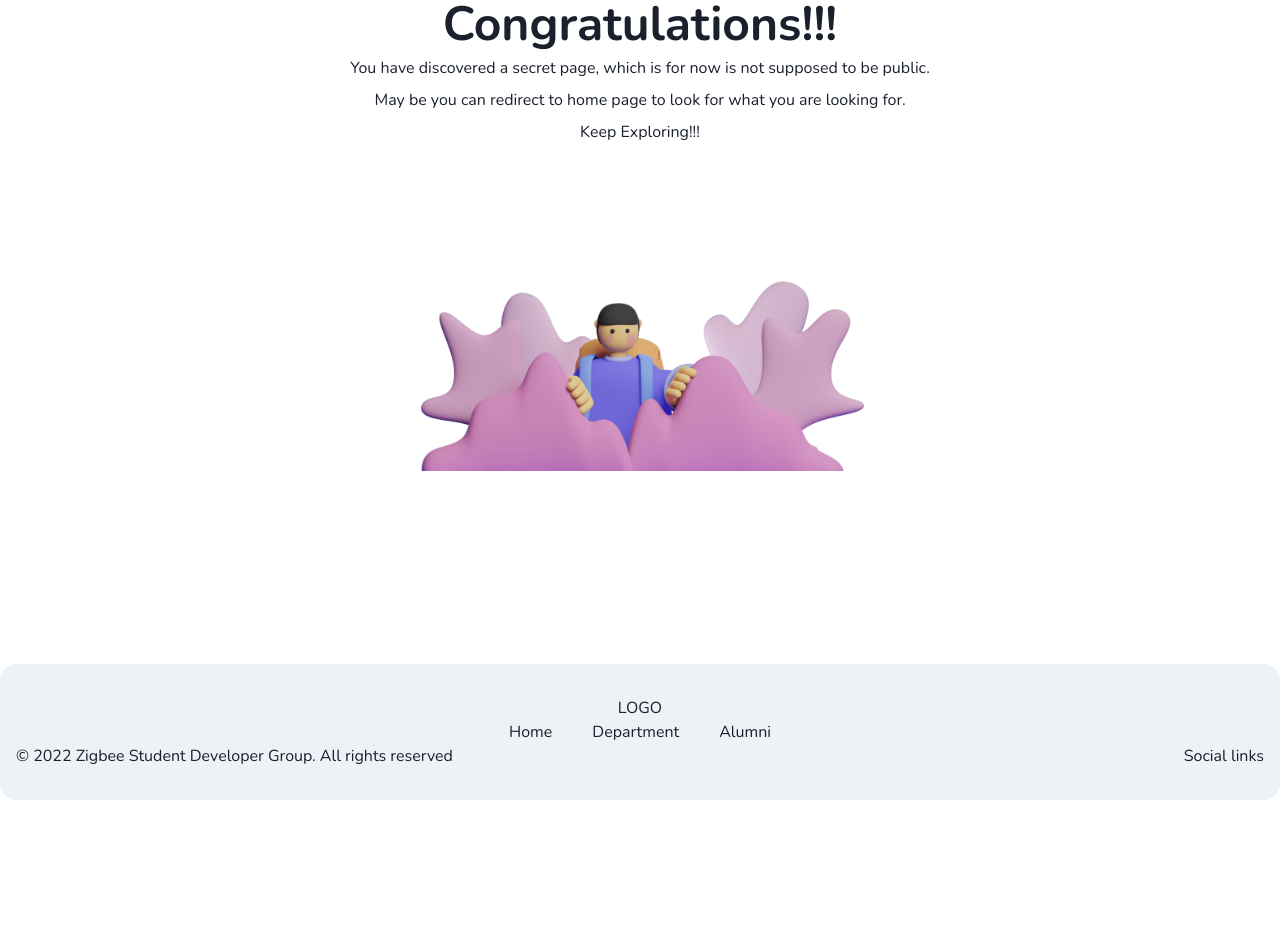
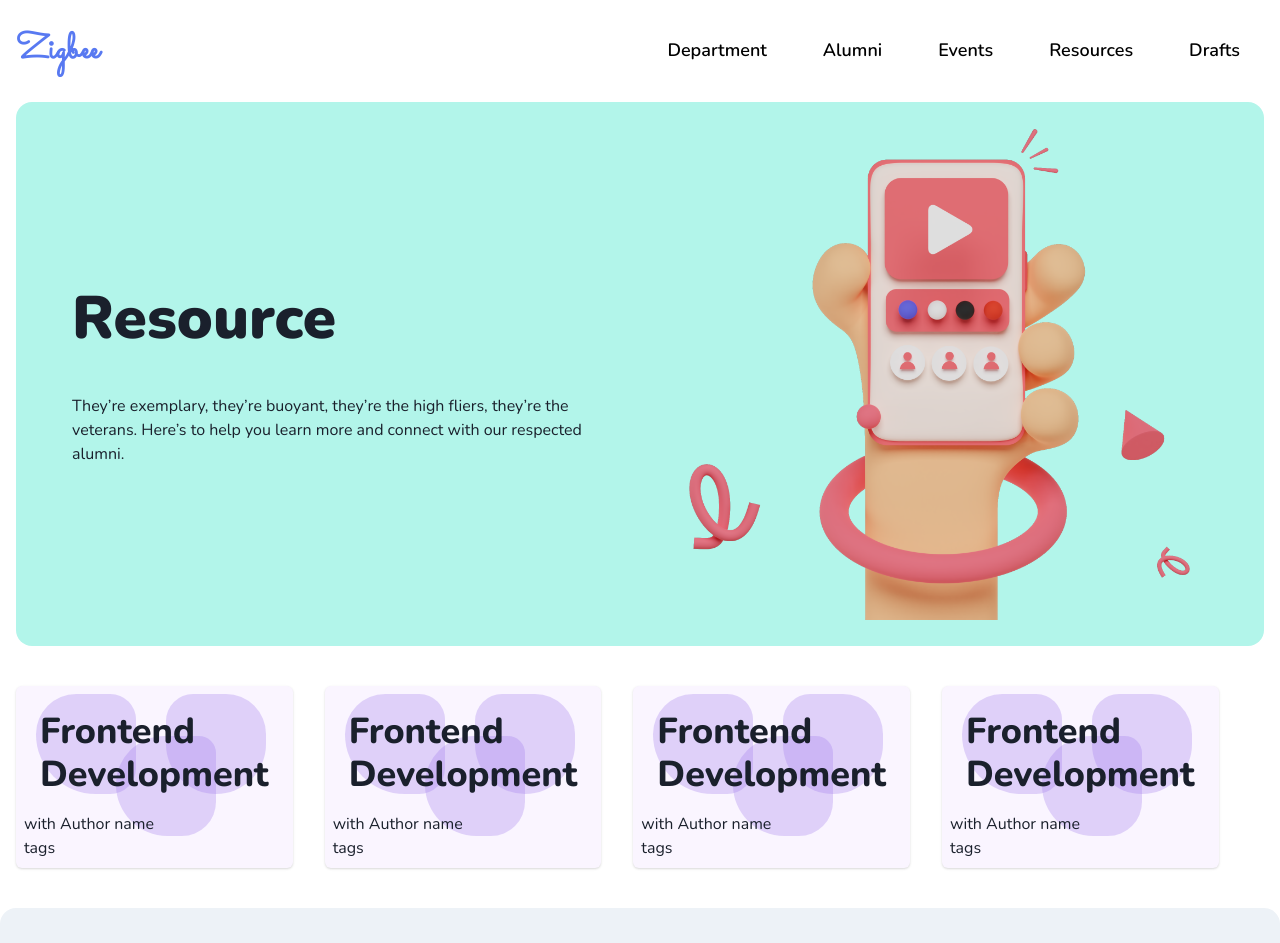
Before and after one commit to Zigbee-Student-Developers-Club/zigbee-2, a Next.js app: page /resources in a window 1280 px wide. Before the commit this address had no page. Shown: the top 943 px of the page. Before the commit the page ends 800 px from the top, so only its background shows below. Built offline with nearby package versions, Linux system fonts and the light colour scheme.

Commit message:
added resource page and updated logo

```diff
--- a/components/navbar/NavItemsGroup.tsx
+++ b/components/navbar/NavItemsGroup.tsx
@@ -13,6 +13,14 @@ const navItemsData = [
   {
     name: "Events",
     route: "/events",
+  },
+  {
+    name: "Resources",
+    route: "/resources",
+  },
+  {
+    name: "Drafts",
+    route: "/Drafts",
   },
 ];
 
--- a/components/navbar/Navbar.tsx
+++ b/components/navbar/Navbar.tsx
@@ -13,6 +13,7 @@ import {
   Spacer,
   Stack,
   Container,
+  Text,
 } from '@chakra-ui/react';
 import Link from 'next/link';
 import { HamburgerIcon } from '@chakra-ui/icons';
@@ -26,19 +27,18 @@ function Navbar() {
 
   return (
     <Container maxW={'7xl'}>
-      <Flex py='4'>
+      <Flex py='4' alignItems={'center'}>
         <Link href='/'>
-          <Button
-            variant='ghost'
-            colorScheme='blue'
+          <Text
+            fontWeight={"black"}
             color='#5879f1'
-            size={'xl'}
             className='logo'
             py='8px'
             pr={'16px'}
+            fontSize="4xl"
           >
             Zigbee
-          </Button>
+          </Text>
         </Link>
         <Spacer />
         {isMobile ? (
--- /dev/null
+++ b/components/resource/ResourceCard.tsx
@@ -0,0 +1,19 @@
+import { Box, Card, Heading, Text } from "@chakra-ui/react"
+import ResourceCardStyles from "./resourceCard.module.css"
+
+export default function ResourceCard(){
+  return (
+    <Card p="2" m="auto" bg="purple.50" className={ResourceCardStyles.card}>
+        <div className={ResourceCardStyles.card_hero}>
+            <Box bg="purple.400" opacity={"0.3"}  className={`${ResourceCardStyles.blob} ${ResourceCardStyles.blob1}`}></Box>
+            <Box bg="purple.400" opacity={"0.3"}  className={`${ResourceCardStyles.blob} ${ResourceCardStyles.blob2}`}></Box>
+            <Box bg="purple.400" opacity={"0.3"}  className={`${ResourceCardStyles.blob} ${ResourceCardStyles.blob3}`}></Box>
+            <Heading fontWeight={"extrabold"} className={ResourceCardStyles.card_heading}>Frontend Development</Heading>
+        </div>
+        <div className={ResourceCardStyles.card_content}>
+            <Text> with Author name</Text>
+            <Text>tags</Text>
+        </div>
+    </Card>
+  )
+}
--- /dev/null
+++ b/components/resource/resourceCard.module.css
@@ -0,0 +1,40 @@
+.card {
+  z-index: 0;
+  overflow: hidden;
+}
+
+.card_heading {
+  padding: 1rem;
+  position: relative;
+}
+
+.blob {
+  height: 100px;
+  width: 100px;
+  position: absolute;
+  /* opacity: 0.3; */
+  z-index: -1;
+  border-radius: 50%;
+  transition: transform .3s;
+}
+
+.card:hover .blob {
+
+  transform: scale(1.3);
+}
+
+.blob1 {
+  left: 20px;
+  border-radius: 47% 30% 30% 70%;
+}
+
+.blob2 {
+  top: 50px;
+  left: 100px;
+  border-radius: 57% 20% 40% 60%;
+}
+
+.blob3 {
+  left: 150px;
+  border-radius: 27% 40% 50% 50%;
+}
--- /dev/null
+++ b/pages/resources.tsx
@@ -0,0 +1,84 @@
+import {
+  Container,
+  Flex,
+  Grid,
+  GridItem,
+  Heading,
+  Image,
+  Stack,
+  Text,
+} from "@chakra-ui/react";
+import Footer from "components/footer/Footer";
+import Navbar from "components/navbar/Navbar";
+import ResourceHeroImg from "assets/resource.png";
+import ResourceCard from "components/resource/ResourceCard";
+
+export default function resources() {
+  return (
+    <>
+      <Navbar />
+      <Container maxW={"7xl"}>
+        <Stack
+          align={"center"}
+          spacing={{ base: 8, md: 10 }}
+          direction={{ base: "column", md: "row" }}
+          backgroundColor={"teal.100"}
+          borderRadius="2xl"
+          py="4"
+          px="14"
+        >
+          <Stack flex={1} spacing={{ base: 5, md: 10 }}>
+            <Heading
+              fontWeight="black"
+              fontSize={{ base: "3xl", sm: "4xl", lg: "6xl" }}
+              as="h2"
+            >
+              Resource
+            </Heading>
+            <Text>
+              They’re exemplary, they’re buoyant, they’re the high fliers,
+              they’re the veterans. Here’s to help you learn more and connect
+              with our respected alumni.
+            </Text>
+          </Stack>
+          <Flex flex={1} justify={"center"} align={"center"}>
+            <Image
+              boxSize={{ base: "sm", md: "lg" }}
+              objectFit="contain"
+              width="500"
+              height="200"
+              alt="zigbee hero"
+              src={ResourceHeroImg.src}
+            />
+          </Flex>
+        </Stack>
+        <Grid
+          justifyContent={"center"}
+          alignContent="center"
+          gridAutoRows={"1fr"}
+          templateColumns={{
+            base: "repeat(2, 1fr)",
+            lg: "repeat(4, 1fr)",
+            xl: "repeat(5, 1fr)",
+          }}
+          gap={8}
+          my={"10"}
+        >
+          <GridItem>
+            <ResourceCard />
+          </GridItem>
+          <GridItem>
+            <ResourceCard />
+          </GridItem>
+          <GridItem>
+            <ResourceCard />
+          </GridItem>
+          <GridItem>
+            <ResourceCard />
+          </GridItem>
+        </Grid>
+      </Container>
+      <Footer />
+    </>
+  );
+}
--- a/styles/globals.css
+++ b/styles/globals.css
@@ -1,5 +1,4 @@
 .logo {
   font-family: 'Sacramento', cursive;
   color: blueviolet;
-  font-size: 2em;
 }
```
Also changed, not shown: assets/resource.png (added).
